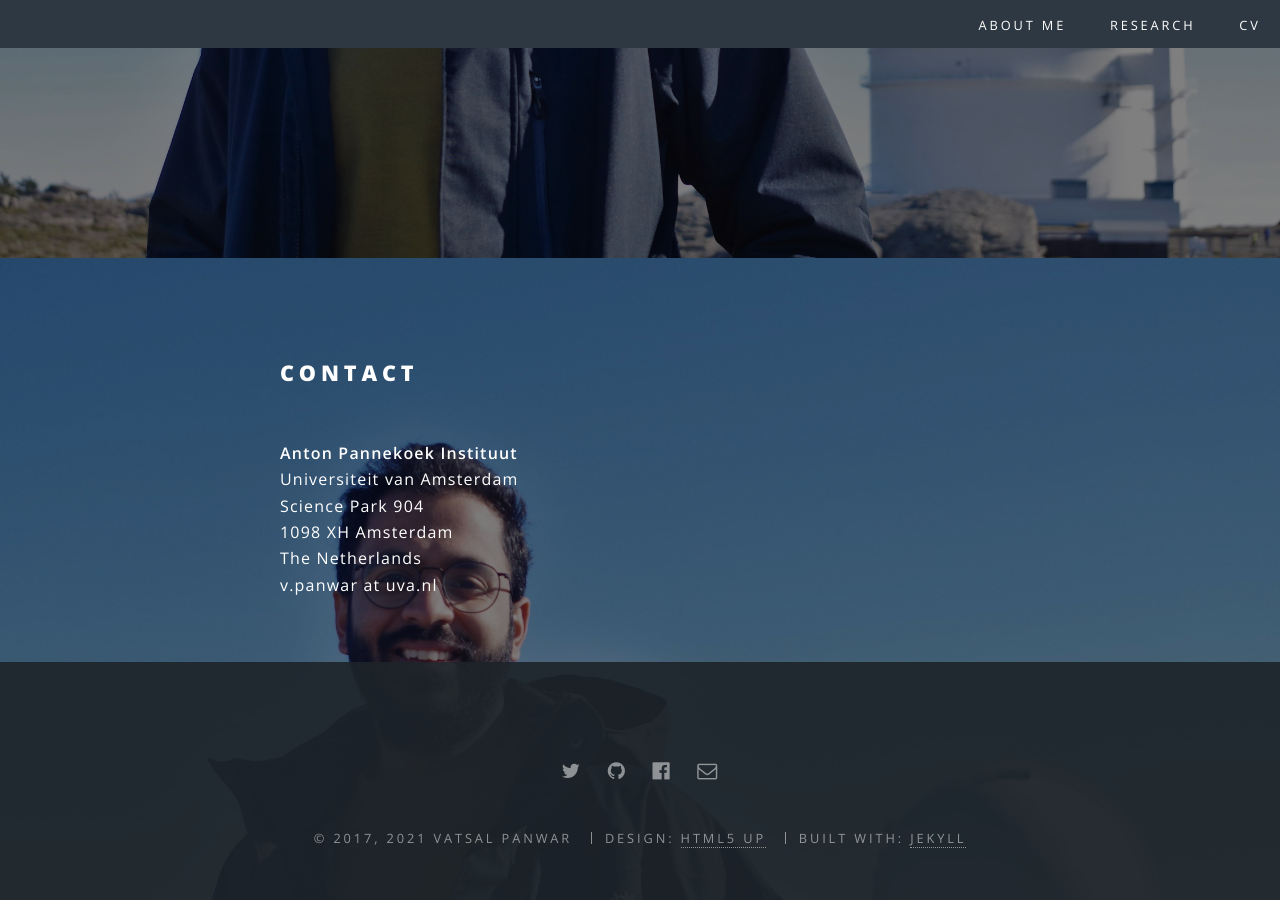
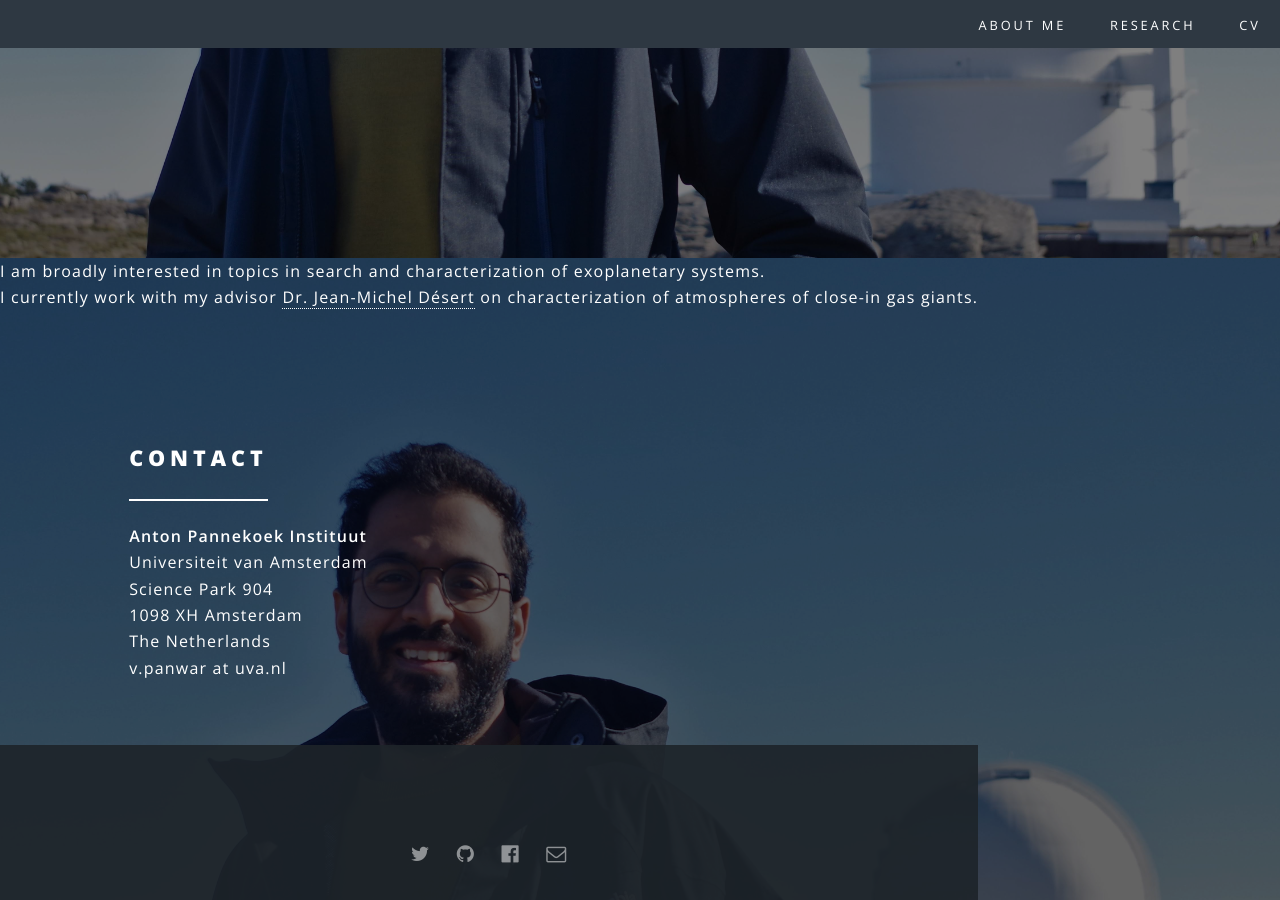
Before and after one commit to vatsalpanwar/vatsalpanwar.github.io, a Jekyll site: the page built from index.html, in a window 1280 px wide and 900 px high, scrolled down 642 px. Built offline with Jekyll 4.4.1, drawn with Linux system fonts in a browser that asks for light colours.

Commit message:
Adding brief description to landing page

```diff
--- a/index.html
+++ b/index.html
@@ -19,22 +19,22 @@
 
 
 
-				<!-- One -->
-					<!-- <section id="one" class="wrapper style1 special">
+				<!-- One "wrapper style1 special" -->
+					<section id="one" class="spotlight">
 						<div class="inner">
 							<header class="major">
-								<h2>Characterization of Exoplanetary Atmospheres</h2>
+								<!-- <h2>Characterization of Exoplanetary Atmospheres</h2> -->
 								<p>I am broadly interested in topics in search and characterization of exoplanetary systems.<br/ >
 									I currently work with my advisor <a href="http://www.uva.nl/en/profile/d/e/j.m.l.b.desert/j.m.l.b.desert.html">Dr. Jean-Michel Désert</a> on characterization of atmospheres of close-in gas giants.</p>
 
-							</header>
+							<!-- </header> -->
 							<!-- <ul class="icons major">
 								<li><span class="icon fa-diamond major style1"><span class="label">Lorem</span></span></li>
 								<li><span class="icon fa-heart-o major style2"><span class="label">Ipsum</span></span></li>
 								<li><span class="icon fa-code major style3"><span class="label">Dolor</span></span></li>
 							</ul> -->
 						<!-- </div>
-					</section> -->
+					</section>
 
 			        <!-- Two-->
 					<!--section id="two" class="wrapper alt style2">
```
